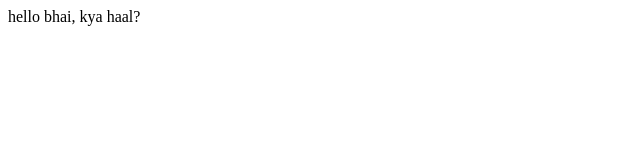
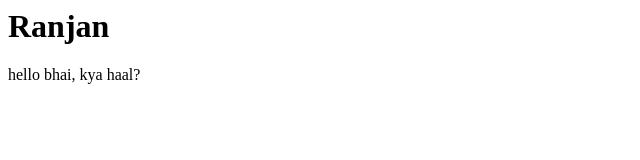
Before and after one commit to rranjan22/GitHub-demo, a plain HTML site: page index.html in a window 1280 px wide. Shown: the whole page, without its empty margins (0-640 px from the left). Drawn offline with Linux system fonts and the light colour scheme.

Commit message:
index file is changed, script.js is added for test and Readme is untouched

```diff
--- a/index.html
+++ b/index.html
@@ -1 +1,2 @@
+<h1>Ranjan</h1>
 <p>hello bhai, kya haal?</p>
--- /dev/null
+++ b/script.js
@@ -0,0 +1 @@
+//just to test
```
Also changed, not shown: 1 other file.
